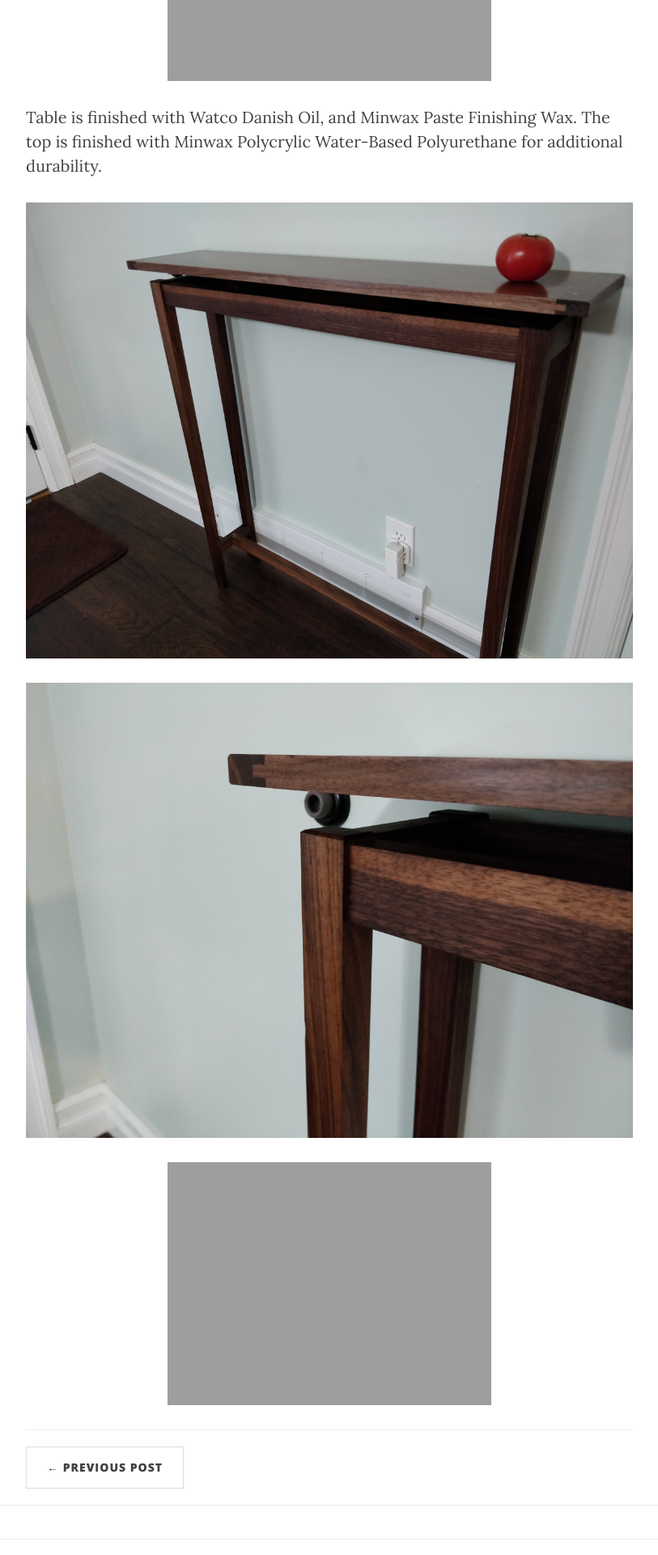
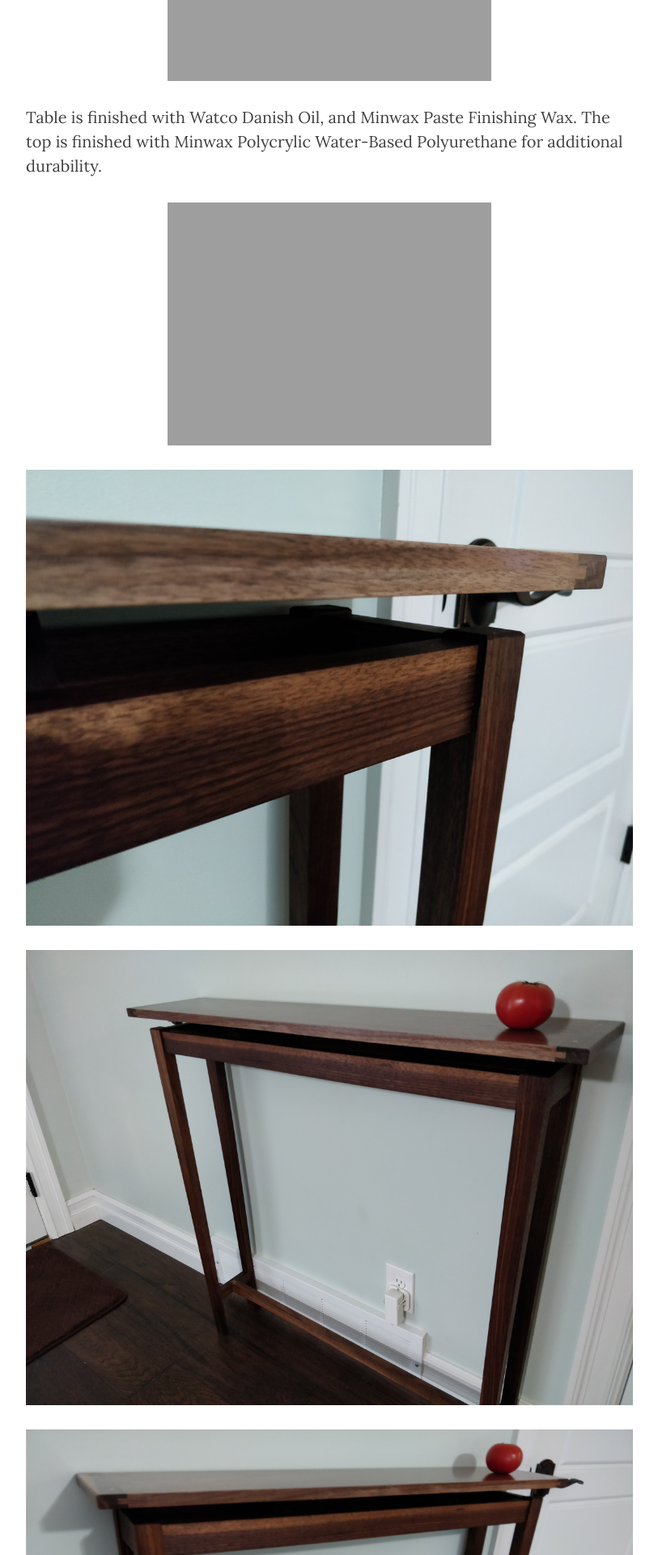
Before and after one commit to Sam-Wright/sam-wright.github.io, a Jekyll site: the page built from _posts/woodworking/2018-03-25-walnut-entry-table.md, in a window 1280 px wide. Shown: the part 1225-3145 px from the top of the page at 81% size, without its empty margins (233-1046 px from the left). Built offline with Jekyll 4.4.1, drawn with Linux system fonts in a browser that asks for light colours; nearby versions of some CDN libraries; comment, search, counter and statistics services are not loaded.

Commit message:
touching up the

```diff
--- a/_posts/woodworking/2018-03-25-walnut-entry-table.md
+++ b/_posts/woodworking/2018-03-25-walnut-entry-table.md
@@ -17,8 +17,16 @@
 
 Table is finished with Watco Danish Oil, and Minwax Paste Finishing Wax. The top is finished with Minwax Polycrylic Water-Based Polyurethane for additional durability.
 
+![Entry Table]({{ site.url }}/images/entry_table/IMG_20180325_140720.jpg "Entry Table")
+
+![Entry Table]({{ site.url }}/images/entry_table/IMG_20180325_140745.jpg "Entry Table")
+
 ![Entry Table]({{ site.url }}/images/entry_table/IMG_20180325_140849.jpg "Entry Table")
+
+![Entry Table]({{ site.url }}/images/entry_table/IMG_20180325_140904.jpg "Entry Table")
 
 ![Entry Table]({{ site.url }}/images/entry_table/IMG_20180325_140800.jpg "Entry Table")
 
+![Entry Table]({{ site.url }}/images/entry_table/IMG_20180325_140700.jpg "Entry Table")
+
 ![Entry Table]({{ site.url }}/images/entry_table/IMG_20180325_141157.jpg "Entry Table")
```
Also changed, not shown: images/entry_table/IMG_20180325_140638.jpg (deleted), images/entry_table/IMG_20180325_140810.jpg (deleted), images/entry_table/IMG_20180325_140833.jpg (deleted), images/entry_table/IMG_20180325_141151.jpg (deleted).
